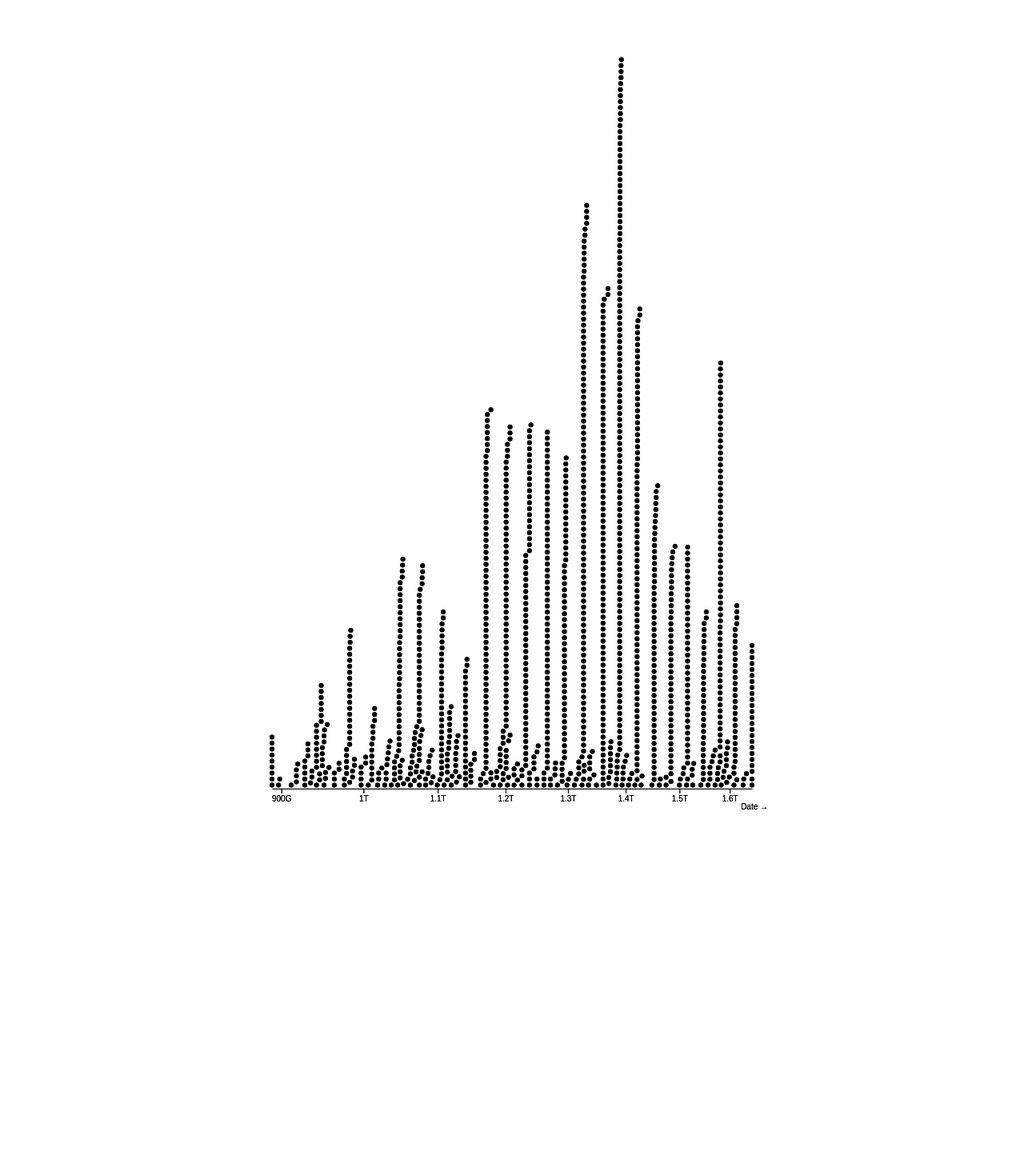
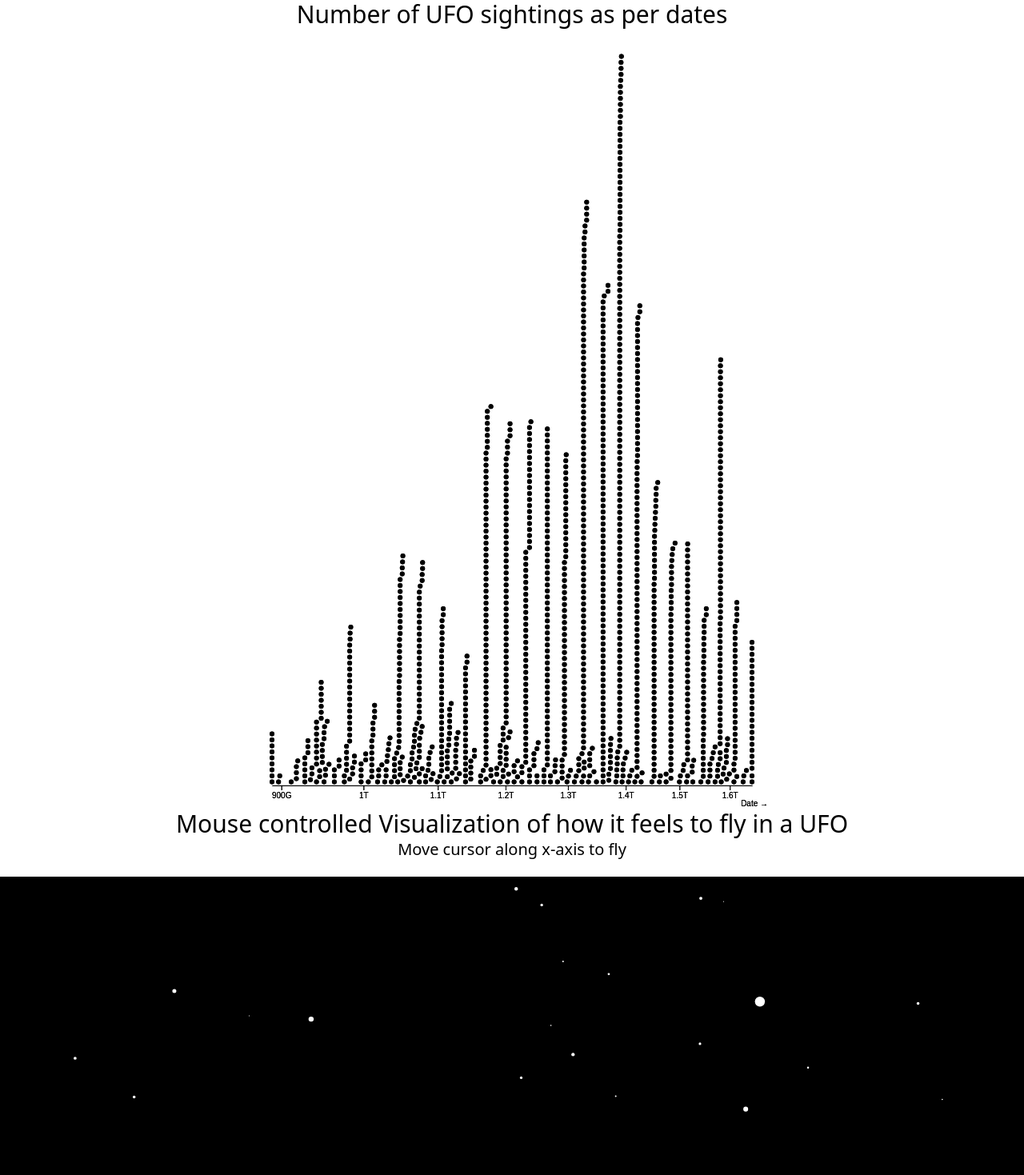
Before and after one commit to fan-boy/inst630, a React (Create React App) app: page / in a window 1280 px wide. Shown: the top 1469 px of the page at 80% size. Before the commit the page ends 1036 px from the top, so only its background shows below. Built offline with nearby package versions, Linux system fonts and the light colour scheme.

Commit message:
Added fly ufo viz

```diff
--- a/src/App.js
+++ b/src/App.js
@@ -43,12 +43,17 @@ function App() {
   return (
     <div className="">
       <div className="w-full flex flex-col justify-center">
-        <div className='w-full p-5 mt-10 justify-center flex'>
+        <div className='w-full justify-center flex flex-col'>
+          <span className='text-3xl text-center pb-5'>Number of UFO sightings as per dates</span>
+          <div className='justify-center flex '>
         <BeeswarmUFO  data={sightings}/>
         </div>
-        {/* <div className='w-full justify-center flex'>
+        </div>
+        <div className='w-screen overflow-hidden justify-center flex flex-col'>
+        <span className='text-3xl text-center '>Mouse controlled Visualization of how it feels to fly in a UFO</span>
+        <span className='text-xl text-center pb-5'>Move cursor along x-axis to fly</span>
        <Hero />
-        </div> */}
+        </div>
       </div>
     </div>
   );
--- a/src/Components/Hero/sketch.js
+++ b/src/Components/Hero/sketch.js
@@ -15,7 +15,7 @@ class HeroSketch extends React.Component {
       p.setup = () => {
           //Everyhting that normally happens in setup works
           p.createCanvas(window.innerWidth,window.innerHeight);
-          for (let i = 0; i < 800; i++) {
+          for (let i = 0; i < 500; i++) {
             stars[i] = new Star(p);
           }
       }
```
